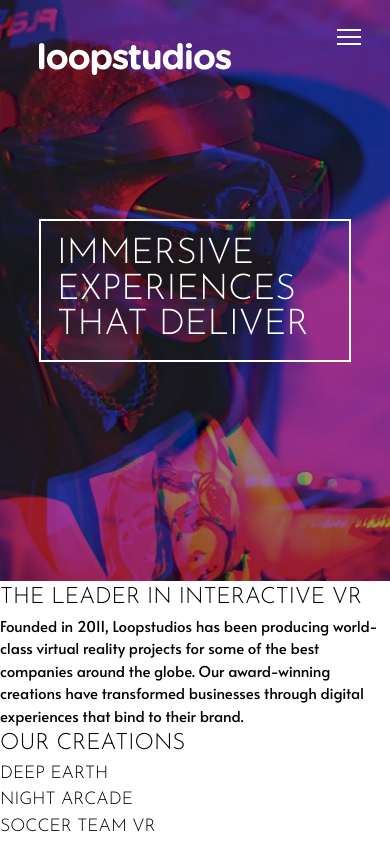
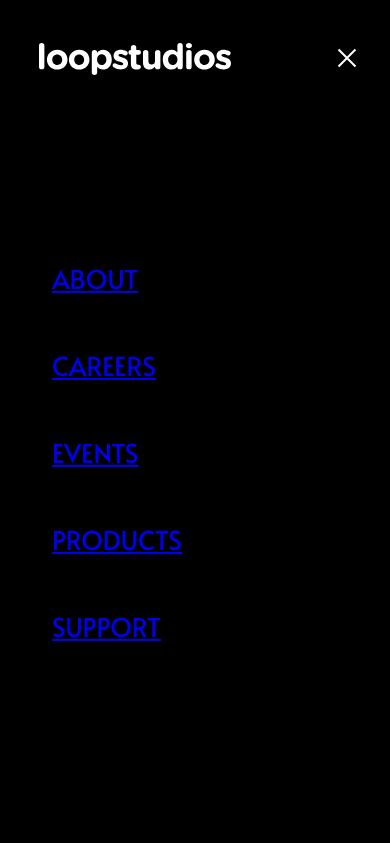
Before and after one commit to mmcampbell04/FEM---loopstudios, a website built with Parcel: page src/index.html in a window 390 px wide. Both pictures are taken after a click on the button "Menu". Shown: the top 843 px of the page. Built offline with nearby package versions, Linux system fonts and the light colour scheme.

Commit message:
finished nav/header styles and functionality

```diff
--- a/src/app/app.js
+++ b/src/app/app.js
@@ -7,8 +7,10 @@
   const visibility = nav.getAttribute("data-visible");
   if (visibility === "false") {
     nav.setAttribute("data-visible", true);
+    navToggle.setAttribute("aria-expanded", true);
   } else {
     nav.setAttribute("data-visible", false);
+    navToggle.setAttribute("aria-expanded", false);
   }
 
   console.log(visibility);
--- a/src/scss/components/_header.scss
+++ b/src/scss/components/_header.scss
@@ -1,25 +1,57 @@
+@use "~sass-rem" as rem;
+@use "../utils/" as *;
+
 header {
   background-image: url(../images/mobile/image-hero.jpg);
   background-size: 100%;
   background-repeat: no-repeat;
+  min-height: 50vh;
+
+  @include breakpoint-up(large) {
+    background-image: url(../images/desktop/image-hero.jpg);
+    background-size: cover;
+  }
+}
+
+nav {
+  align-items: center;
+  justify-content: space-between;
 }
 
 .logo {
-  height: 1.5rem;
+  flex: 1 0 auto;
   z-index: 2000;
-  position: absolute;
-  // left: 1rem;
-  // top: 2rem;
 }
 
+.primary-navigation li {
+  margin-left: clamp(1rem, 1vw + 1rem, 2.5rem);
+}
+.mobile-nav-toggle {
+  display: none;
+}
+
+// MOBILE MENU
+@media (max-width: 35em) {
   .primary-navigation {
     position: fixed;
-  display: none;
     margin: 0;
     z-index: 100;
+    flex-direction: column;
     background: black;
     inset: 0 0 0 0;
     padding: min(20rem, 25vh) 2rem;
+    transform: translateY(-100%);
+    // transition: transform 500ms ease-in-out;
+  }
+
+  .primary-navigation li {
+    text-transform: uppercase;
+    font-size: rem.convert(26px);
+    padding-top: 3rem;
+  }
+
+  .primary-navigation[data-visible="true"] {
+    transform: translateX(0);
   }
 
   .mobile-nav-toggle {
@@ -27,19 +59,21 @@
     position: absolute;
     z-index: 2000;
     right: 1.8rem;
-  top: 1.8rem;
+    top: 3rem;
     width: 1.5rem;
     aspect-ratio: 1;
     background-image: url(../images/icon-hamburger.svg);
     background-repeat: no-repeat;
   }
+}
+
+.mobile-nav-toggle[aria-expanded="true"] {
+  background-image: url(../images/icon-close.svg);
+}
 
 .hero {
   border: 2px solid var(--white);
-  padding: 1rem;
-  margin: 11rem 0;
+  margin: 8.5rem 0;
+  padding: 2rem;
+  width: clamp(22rem, 50vw + 1rem, 39rem);
 }
-
-// .nav-controls {
-//   margin: 10rem;
-// }
```
Lines whose indentation alone changed are shown as unchanged.
